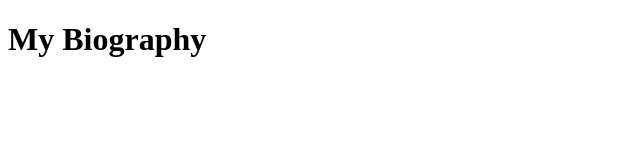
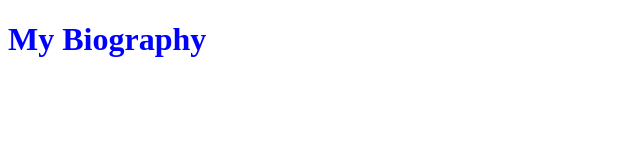
Before and after one commit to spawn949/biography, a plain HTML site: page index.html in a window 1280 px wide. Shown: the whole page, without its empty margins (0-640 px from the left). Drawn offline with Linux system fonts and the light colour scheme.

Commit message:
Anade css h1 color: blue

```diff
--- a/css/stysles.css
+++ b/css/stysles.css
@@ -0,0 +1,3 @@
+h1 {
+    color: blue;
+}
--- a/index.html
+++ b/index.html
@@ -3,6 +3,7 @@
 <head>
     <meta charset="UTF-8">
     <meta name="viewport" content="width=device-width, initial-scale=1.0">
+    <link rel="stylesheet" href="/css/stysles.css">
     <title>Document</title>
 </head>
 <body>
```
